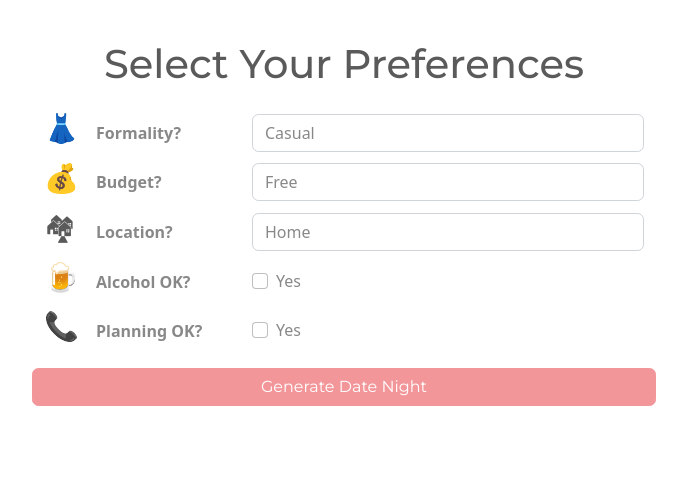
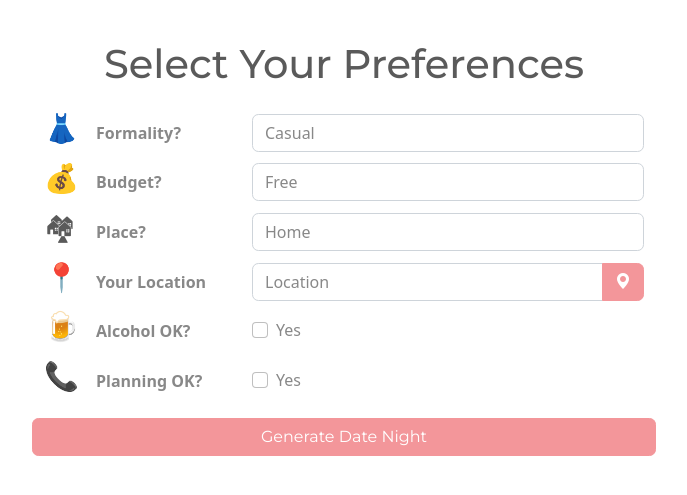
Before and after one commit to michelleplunkett/DateRandomizer, a Flask app: page / in a window 1280 px wide. Shown: the part 56-551 px from the top of the page, without its empty margins (296-983 px from the left). Run offline with Flask 2, Linux system fonts and the light colour scheme; some libraries are stand-ins or nearby versions.

Commit message:
add feature to search yelp API by your location

```diff
--- a/app.py
+++ b/app.py
@@ -1,6 +1,9 @@
 from flask import Flask, jsonify, request, render_template
 from flask_cors import CORS
 import pandas as pd
+import yelpapi
+import os
+import random
 
 app = Flask(__name__)
 CORS(app)
@@ -25,18 +28,48 @@ def generate():
     budget = data.get("budget")
     alcohol = data.get("alcohol")
     location = data.get("location")
+    geo = data.get("geo")
     preparation = data.get("preparation")
 
     # Define the logic here
-    def generate_activity(formality, budget, alcohol, location, preparation):
+    def generate_activity(formality, budget, alcohol, location, geo, preparation):
         df = pd.read_csv('static/item_list.csv')
 
+        # Budget map dict
         budget_map = {
             'Free': 0,
             '$': 1,
             '$$': 2,
             '$$$': 3
         }
+
+        # Logic to call the Yelp API
+        if (budget != 'Free') and (location != 'Home') and (geo != ''):
+            print(os.getenv('YELP_API_KEY'))
+            yelp_api = yelpapi.YelpAPI(os.getenv('YELP_API_KEY'))
+
+            def get_restaurants(latitude, longitude, budget):
+                response = yelp_api.search_query(term="restaurants", latitude=latitude, longitude=longitude, radius=16093, price=budget_map[budget]+1, open_now=True, limit=10) # 16093.4 meters in 10 miles
+                restaurants = response["businesses"]
+                return restaurants
+
+            lat = float(geo.split(',')[0].strip())
+            long = float(geo.split(',')[1].strip())
+
+            res = get_restaurants(lat, long, '$')
+
+            # select random result
+            final = res[random.randint(0, len(res) - 1)]
+
+            # function to get HTML from response
+            def parse_restaurant(res):
+                name = res['name']
+                url = res['url']
+                return '<a href="' + url + '">' + name + '</a>'
+
+            food = parse_restaurant(final)
+        else:
+            food = df[df["Category"] == "Food"].sample(1)["Item"].values[0]
 
         # For activity, food, treat, dress (unique category)
         # filter the df and return a random value
@@ -56,7 +89,6 @@ def generate():
 
         # Randomly select a row
         activity = df[df["Category"] == "Activity"].sample(1)["Item"].values[0]
-        food = df[df["Category"] == "Food"].sample(1)["Item"].values[0]
         treat = df[df["Category"] == "Treat"].sample(1)["Item"].values[0]
         dress = df[df["Category"] == "Dress"].sample(1)["Item"].values[0]
 
@@ -68,7 +100,7 @@ def generate():
         }
 
     # Use the form data to generate the date night suggestions
-    res = generate_activity(formality, budget, alcohol, location, preparation)
+    res = generate_activity(formality, budget, alcohol, location, geo, preparation)
 
     return jsonify({
         "activity": res['activity'],
--- a/requirements.txt
+++ b/requirements.txt
@@ -2,3 +2,4 @@ Flask==2.2.2
 Flask_Cors==3.0.10
 pandas==1.5.2
 gunicorn==20.1.0
+yelpapi==2.5.0
--- a/static/app.js
+++ b/static/app.js
@@ -2,7 +2,9 @@ document.addEventListener("DOMContentLoaded", function () {
   var generateButton = document.getElementById("generate-button");
   var dateNightResult = document.getElementById("date-night-result");
   var bookmarkButton = document.getElementById("bookmark-button");
+  var geoButton = document.getElementById("geo-button");
 
+  // Button logic to call flask API to generate results
   generateButton.addEventListener("click", function (event) {
     event.preventDefault();
 
@@ -24,15 +26,19 @@ document.addEventListener("DOMContentLoaded", function () {
         dateNightResult.style.display = "block";
       }
     };
+
     xhr.send(JSON.stringify({
       formality: document.getElementById("formality-preference").value,
       budget: document.getElementById("budget-preference").value,
       alcohol: document.getElementById("alcohol-preference").checked,
       location: document.getElementById("location-preference").value,
+      geo: document.getElementById("geo-preference").value,
       preparation: document.getElementById("preparation-preference").checked
     }));
+
   });
 
+  // Bookmark button logic
   bookmarkButton.addEventListener("click", function (event) {
     event.preventDefault();
 
@@ -50,4 +56,49 @@ document.addEventListener("DOMContentLoaded", function () {
 
   });
 
+  // Geo locator for the location button
+  geoButton.addEventListener("click", function (event) {
+    event.preventDefault();
+
+    function getLocation() {
+      if (navigator.geolocation) {
+        document.getElementById("geo-preference").value = "Retrieving location...";
+        var timeoutVal = 10 * 1000;
+        navigator.geolocation.getCurrentPosition(
+          showPosition,
+          showError, {
+            enableHighAccuracy: true,
+            timeout: timeoutVal,
+            maximumAge: 0
+          }
+        );
+      } else {
+        document.getElementById("geo-preference").value = "Geolocation is not supported by this browser.";
+      }
+    }
+
+    function showPosition(position) {
+      document.getElementById("geo-preference").value = position.coords.latitude + ", " + position.coords.longitude;
+    }
+
+    function showError(error) {
+      switch (error.code) {
+        case error.PERMISSION_DENIED:
+          document.getElementById("geo-preference").value = "User denied the request for Geolocation.";
+          break;
+        case error.POSITION_UNAVAILABLE:
+          document.getElementById("geo-preference").value = "Location information is unavailable.";
+          break;
+        case error.TIMEOUT:
+          document.getElementById("geo-preference").value = "The request to get user location timed out.";
+        case error.UNKNOWN_ERROR:
+          document.getElementById("geo-preference").value = "An unknown error occurred.";
+          break;
+      }
+    }
+
+    getLocation();
+
+  });
+
 });
--- a/templates/index.html
+++ b/templates/index.html
@@ -48,13 +48,28 @@
                 <div class="col-1">
                     <h3>🏘</h3>
                 </div>
-                <label for="location-preference" class="col-3 col-form-label"><b>Location?</b></label>
+                <label for="location-preference" class="col-3 col-form-label"><b>Place?</b></label>
                 <div class="col-8">
                     <select class="form-control" id="location-preference" name="location-preference">
                         <option value="Home">Home</option>
                         <option value="Outdoors">Outdoors</option>
                         <option value="Indoors">Indoors</option>
                     </select>
+                </div>
+            </div>
+
+            <div class="form-group row mt-2 d-flex align-items-center col-12 col-md-6 mx-auto">
+                <div class="col-1">
+                    <h3>📍</h3>
+                </div>
+                <label for="geo-preference" class="col-3 col-form-label"><b>Your Location</b></label>
+                <div class="col-8">
+                    <div class="input-group">
+                        <input type="text" class="form-control" placeholder="Location" id="geo-preference" required readonly>
+                        <div class="input-group-append">
+                            <button class="btn btn-secondary" type="button" id="geo-button" style="border-top-left-radius: 0; border-bottom-left-radius: 0;"><i class="bi bi-geo-alt-fill"></i></button>
+                        </div>
+                    </div>
                 </div>
             </div>
 
@@ -98,7 +113,8 @@
                 <div class="card mb-3" style="padding: 0;">
                     <h5 class="card-header d-flex justify-content-between align-items-center">
                         Date Night
-                        <button type="button" id="bookmark-button" class="btn btn-sm btn-primary"><i class="bi bi-star-fill"></i></button>
+                        <button type="button" id="bookmark-button" class="btn btn-sm btn-primary"><i
+                                class="bi bi-star-fill"></i></button>
                     </h5>
                     <div class="card-body">
                         <p class="card-text">
```
Also changed, not shown: 1 other file.
